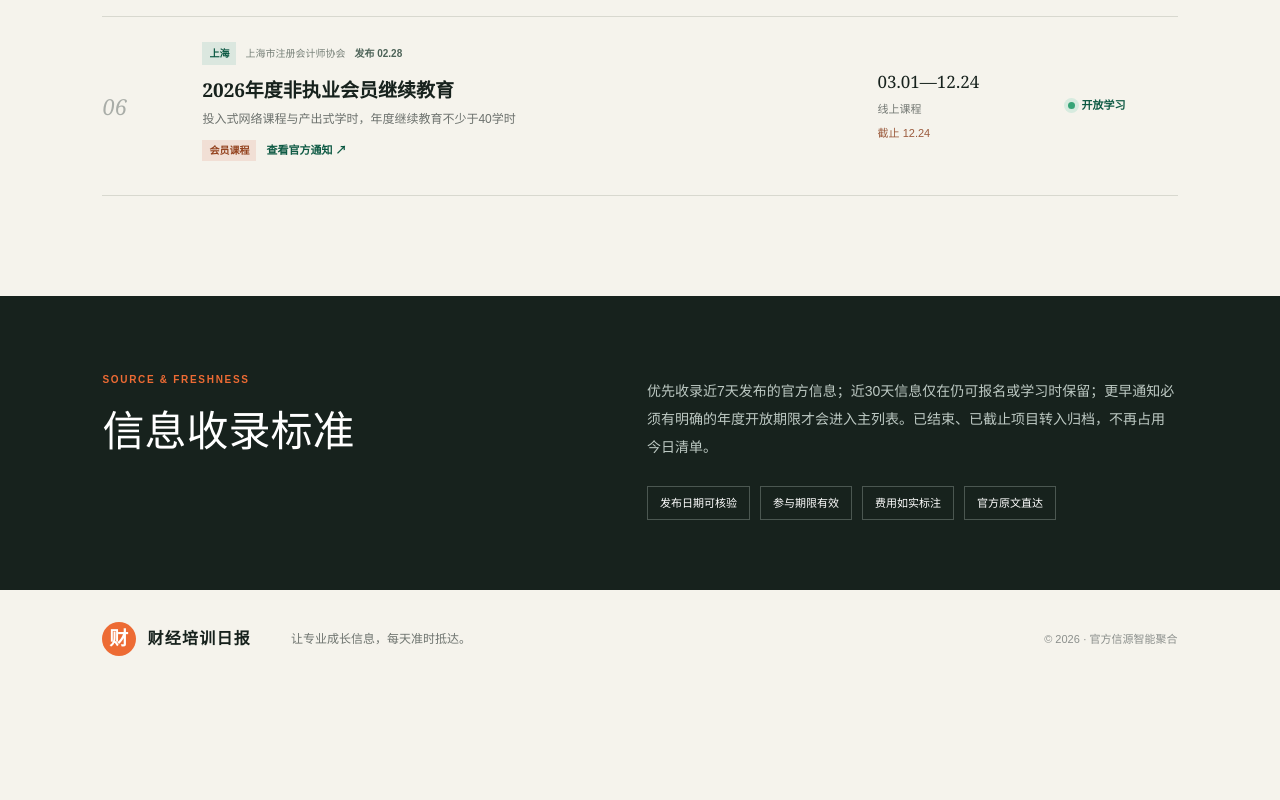
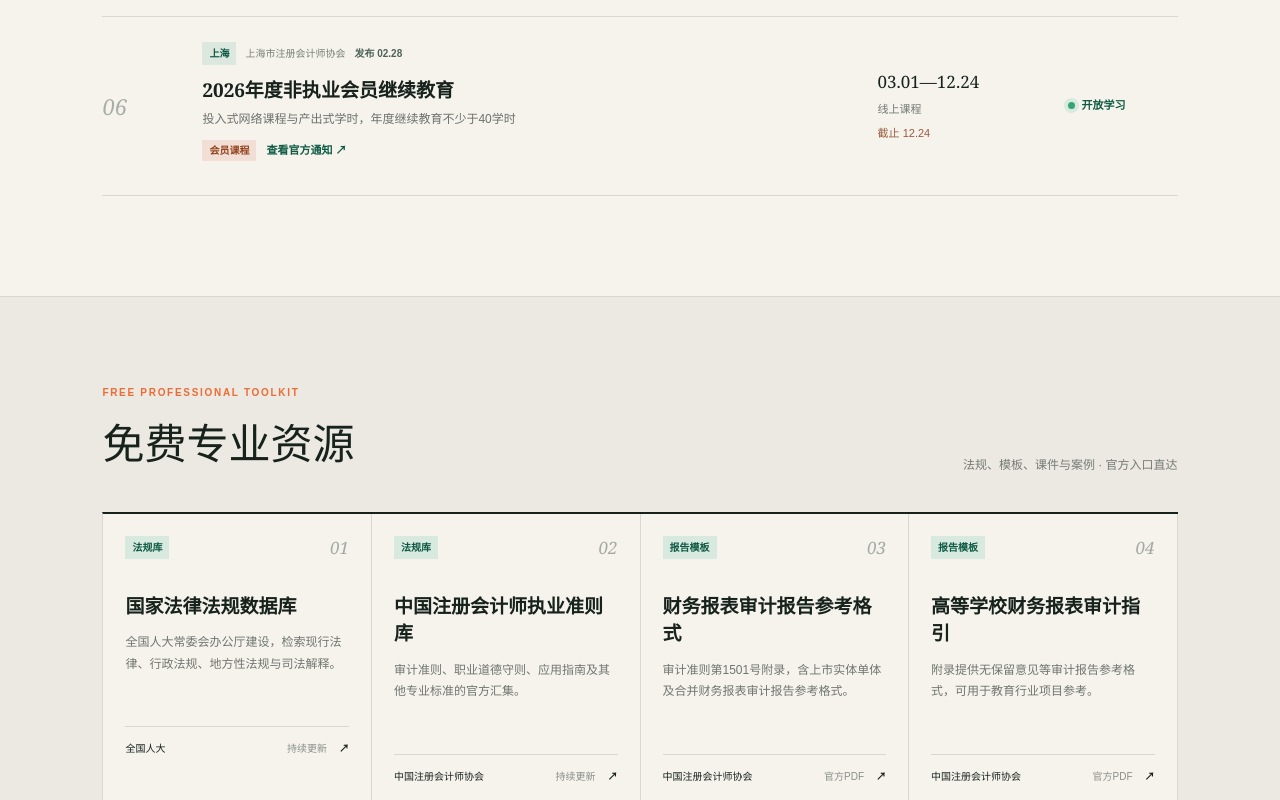
Before and after one commit to zwcpa1973/finance-daily-report, a Next.js app: page / in a window 1280 px wide. Shown: the part 2000-2800 px from the top of the page. Before the commit the page ends 2688 px from the top, so only its background shows below. Built offline with nearby package versions, Linux system fonts and the light colour scheme.

Commit message:
Add free professional resource library

```diff
--- a/app/page.tsx
+++ b/app/page.tsx
@@ -12,6 +12,17 @@ const items = [
 ];
 
 const filters = ["全部", "注册会计师", "税务师", "财政局", "法律合规"];
+
+const resources = [
+  { kind: "法规库", title: "国家法律法规数据库", desc: "全国人大常委会办公厅建设，检索现行法律、行政法规、地方性法规与司法解释。", source: "全国人大", updated: "持续更新", url: "https://flk.npc.gov.cn/" },
+  { kind: "法规库", title: "中国注册会计师执业准则库", desc: "审计准则、职业道德守则、应用指南及其他专业标准的官方汇集。", source: "中国注册会计师协会", updated: "持续更新", url: "https://www.cicpa.org.cn/ztzl1/Professional_standards/" },
+  { kind: "报告模板", title: "财务报表审计报告参考格式", desc: "审计准则第1501号附录，含上市实体单体及合并财务报表审计报告参考格式。", source: "中国注册会计师协会", updated: "官方PDF", url: "https://www.cicpa.org.cn/ztzl1/Professional_standards/201601/W020210421547026807846.pdf" },
+  { kind: "报告模板", title: "高等学校财务报表审计指引", desc: "附录提供无保留意见等审计报告参考格式，可用于教育行业项目参考。", source: "中国注册会计师协会", updated: "官方PDF", url: "https://www.cicpa.org.cn/xxfb/news/201412/W020210118389976201481.pdf" },
+  { kind: "案例讲解", title: "企业会计准则应用案例库", desc: "覆盖收入、金融工具、股份支付、租赁、所得税等准则的具体业务案例。", source: "财政部会计司", updated: "持续更新", url: "https://kjs.mof.gov.cn/zt/kjzzss/srzzzq/" },
+  { kind: "案例讲解", title: "政府及非营利组织会计应用案例", desc: "包含合并财务报表、成本核算、预算管理一体化及长期股权投资案例。", source: "财政部会计司", updated: "持续更新", url: "https://kjs.mof.gov.cn/zt/zfkjzz/yyal/" },
+  { kind: "最新案例", title: "准则解释第20号实施问答与案例", desc: "2026年7月24日发布，跟进最新企业会计准则解释及配套实务口径。", source: "财政部会计司", updated: "07.24", url: "https://kjs.mof.gov.cn/gongzuotongzhi/index.htm" },
+  { kind: "培训资料", title: "继续教育课程与直播回放入口", desc: "上海注协公开的年度录播与专题直播回放入口，按会员资格登录学习。", source: "上海市注册会计师协会", updated: "开放至12.31", url: "https://www.shcpa.org.cn/column/?psid=71" },
+];
 
 export default function Home() {
   const [query, setQuery] = useState("");
@@ -28,7 +39,7 @@ export default function Home() {
     <main>
       <header className="topbar">
         <a className="brand" href="#top"><span className="brandMark">财</span><span>财经培训日报</span></a>
-        <nav><a href="#today">今日速览</a><a href="#list">培训清单</a><a href="#sources">信息来源</a></nav>
+        <nav><a href="#today">今日速览</a><a href="#list">培训清单</a><a href="#resources">免费资源</a><a href="#sources">信息来源</a></nav>
         <span className="mailBadge">每日 08:00 邮件送达</span>
       </header>
 
@@ -70,6 +81,18 @@ export default function Home() {
         </div>
       </section>
 
+      <section className="resourceSection" id="resources">
+        <div className="sectionTitle"><div><span className="kicker">FREE PROFESSIONAL TOOLKIT</span><h2>免费专业资源</h2></div><p>法规、模板、课件与案例 · 官方入口直达</p></div>
+        <div className="resourceGrid">
+          {resources.map((resource, i) => <a className="resourceCard" href={resource.url} target="_blank" rel="noreferrer" key={resource.title}>
+            <div className="resourceTop"><span>{resource.kind}</span><b>{String(i + 1).padStart(2, "0")}</b></div>
+            <h3>{resource.title}</h3><p>{resource.desc}</p>
+            <div className="resourceFoot"><span>{resource.source}</span><em>{resource.updated}</em><b>↗</b></div>
+          </a>)}
+        </div>
+        <p className="resourceNote">说明：标注“会员课程”的培训资料可能需要协会会员账号登录，但资源入口及通知均可公开访问。</p>
+      </section>
+
       <section className="sources" id="sources"><div><span className="kicker">SOURCE &amp; FRESHNESS</span><h2>信息收录标准</h2></div><p>优先收录近7天发布的官方信息；近30天信息仅在仍可报名或学习时保留；更早通知必须有明确的年度开放期限才会进入主列表。已结束、已截止项目转入归档，不再占用今日清单。</p><div className="sourceTags"><span>发布日期可核验</span><span>参与期限有效</span><span>费用如实标注</span><span>官方原文直达</span></div></section>
       <footer><div className="brand"><span className="brandMark">财</span><span>财经培训日报</span></div><p>让专业成长信息，每天准时抵达。</p><span>© 2026 · 官方信源智能聚合</span></footer>
     </main>
--- a/app/update.css
+++ b/app/update.css
@@ -22,7 +22,24 @@
   font-weight: 800;
 }
 .dateInfo small { color: #9b5b3d; font-size: 11px; }
+.resourceSection { padding: 82px 8vw 100px; background: #ebe9e1; border-top: 1px solid var(--line); }
+.resourceGrid { display: grid; grid-template-columns: repeat(4, 1fr); border-top: 2px solid var(--ink); border-left: 1px solid var(--line); }
+.resourceCard { min-height: 270px; padding: 22px; border-right: 1px solid var(--line); border-bottom: 1px solid var(--line); background: #f5f3ec; transition: .2s; }
+.resourceCard:hover { color: white; background: var(--green); transform: translateY(-3px); }
+.resourceTop,.resourceFoot { display: flex; align-items: center; justify-content: space-between; }
+.resourceTop span { padding: 4px 7px; color: var(--green); background: #d8e9df; font-size: 10px; font-weight: 800; }
+.resourceTop b { color: #a3a8a3; font: italic 17px Georgia; }
+.resourceCard h3 { margin: 34px 0 12px; font: 700 19px Georgia,"Songti SC",serif; line-height: 1.45; }
+.resourceCard p { min-height: 66px; margin: 0; color: #707570; font-size: 12px; line-height: 1.8; }
+.resourceFoot { margin-top: 28px; padding-top: 14px; border-top: 1px solid var(--line); font-size: 10px; }
+.resourceFoot em { margin-left: auto; margin-right: 12px; color: #8a8f8a; font-style: normal; }
+.resourceCard:hover p,.resourceCard:hover .resourceFoot em,.resourceCard:hover .resourceTop b { color: #cbdcd4; }
+.resourceNote { margin: 18px 0 0; color: #7a807b; font-size: 11px; }
 @media (max-width: 850px) {
   .freshness { align-items: flex-start; flex-direction: column; gap: 7px; }
   .freshness em { margin-left: 0; }
+  .resourceSection { padding: 60px 5vw; }
+  .resourceGrid { grid-template-columns: 1fr; }
+  .resourceCard { min-height: auto; }
+  .resourceCard p { min-height: auto; }
 }
```
